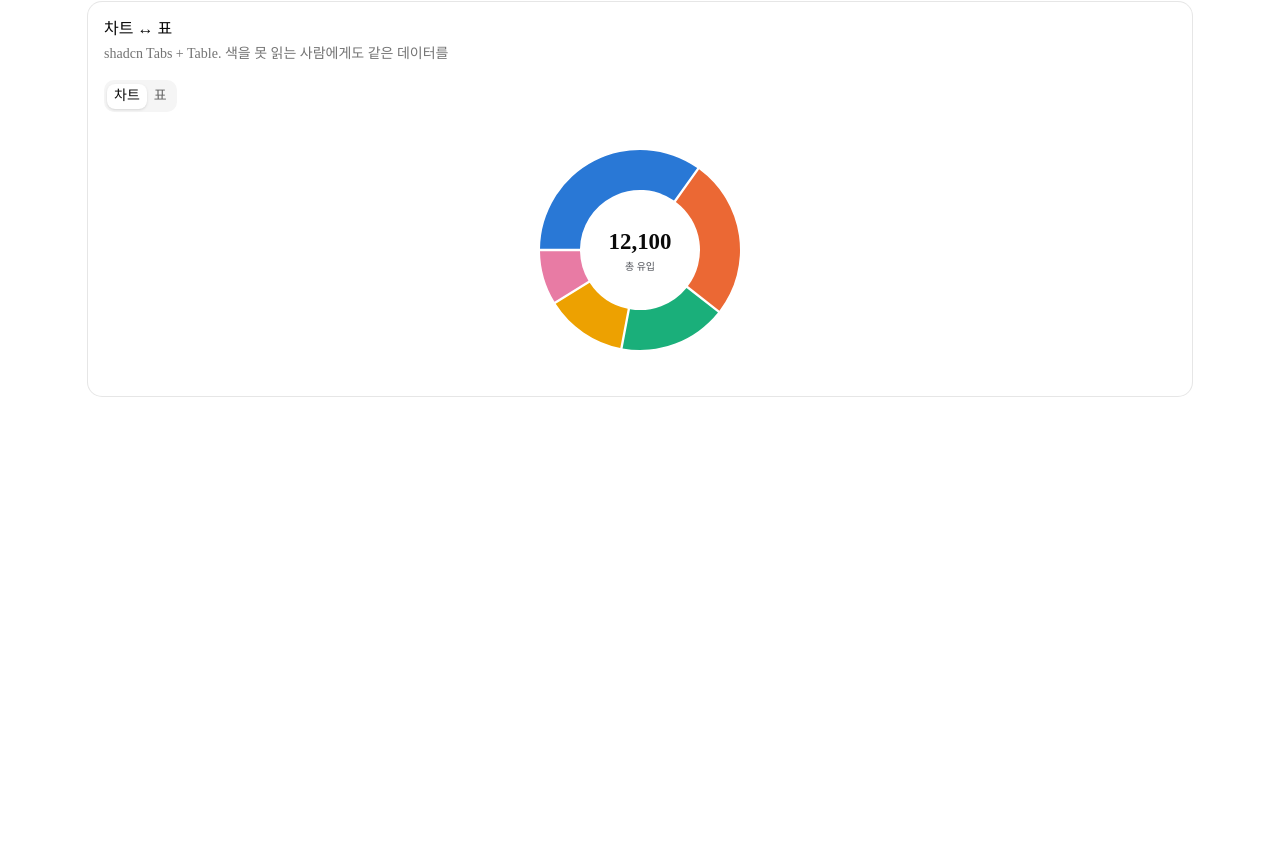
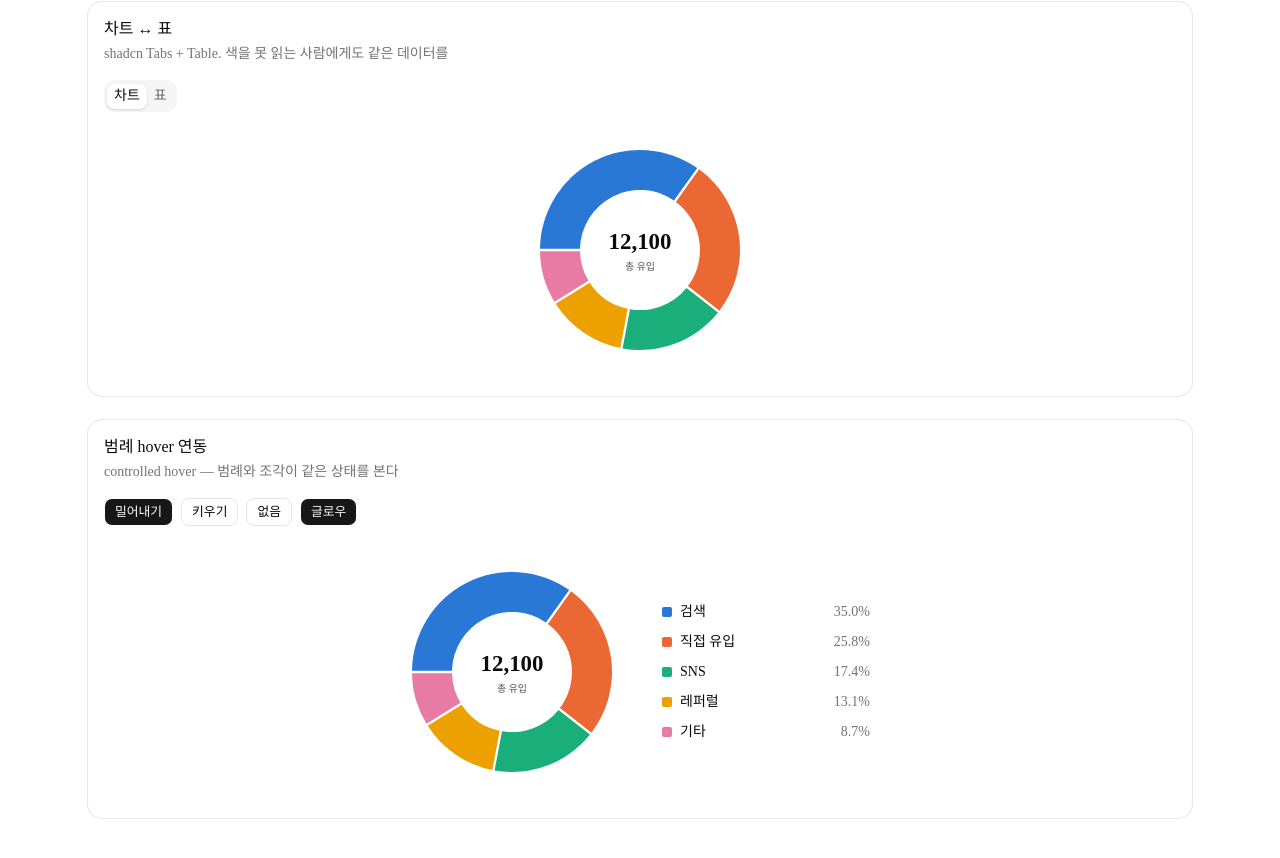
Before and after one commit to younhwan0103/anime-dashboard, a Next.js app: page /lab in a window 1280 px wide. Shown: the part 1585-2443 px from the top of the page. Before the commit the page ends 2045 px from the top, so only its background shows below. Built offline with nearby package versions, Linux system fonts and the light colour scheme.

Commit message:
feat: 범례 hover연동

```diff
--- /dev/null
+++ b/app/lab/legend-hover-demo.tsx
@@ -0,0 +1,119 @@
+"use client";
+
+import { useState } from "react";
+import { PieChart } from "@/components/charts/pie-chart";
+import {
+  PieSlice,
+  type PieSliceHoverEffect,
+} from "@/components/charts/pie-slice";
+import { PieCenter } from "@/components/charts/pie-center";
+import { ClientOnly } from "@/components/client-only";
+import { Button } from "@/components/ui/button";
+import { cn } from "@/lib/utils";
+import { CHANNELS, channelSharesRounded } from "@/lib/channels";
+
+const EFFECTS = [
+  { key: "translate", label: "밀어내기" },
+  { key: "grow", label: "키우기" },
+  { key: "none", label: "없음" },
+] as const;
+
+const pf = new Intl.NumberFormat("ko-KR", {
+  minimumFractionDigits: 1,
+  maximumFractionDigits: 1,
+});
+
+export function LegendHoverDemo() {
+  // 상태를 여기로 끌어올려야 범례와 조각이 같은 것을 본다.
+  // PieChart 안에 두면 범례가 접근할 방법이 없다.
+  const [hoveredIndex, setHoveredIndex] = useState<number | null>(null);
+
+  const [effect, setEffect] = useState<PieSliceHoverEffect>("translate");
+  const [showGlow, setShowGlow] = useState(true);
+
+  const shares = channelSharesRounded();
+
+  return (
+    <div className="space-y-4">
+      <div className="flex flex-wrap gap-2">
+        {EFFECTS.map((e) => (
+          <Button
+            key={e.key}
+            size="sm"
+            variant={e.key === effect ? "default" : "outline"}
+            onClick={() => setEffect(e.key)}
+          >
+            {e.label}
+          </Button>
+        ))}
+        <Button
+          size="sm"
+          variant={showGlow ? "default" : "ghost"}
+          onClick={() => setShowGlow((g) => !g)}
+        >
+          글로우
+        </Button>
+      </div>
+
+      <ClientOnly fallback={<div className="h-65" />}>
+        <div className="flex flex-col items-center gap-6 sm:flex-row sm:justify-center sm:gap-8">
+          <div className="flex h-65 shrink-0 items-center justify-center">
+            <PieChart
+              data={CHANNELS}
+              size={220}
+              innerRadius={60}
+              padAngle={0.02}
+              hoverOffset={10}
+              // 이 두 줄이 controlled로 만든다. 주지 않으면 내부 상태로 동작.
+              hoveredIndex={hoveredIndex}
+              onHoverChange={setHoveredIndex}
+            >
+              {CHANNELS.map((_, i) => (
+                <PieSlice
+                  key={i}
+                  index={i}
+                  hoverEffect={effect}
+                  showGlow={showGlow}
+                />
+              ))}
+              <PieCenter defaultLabel="총 유입" />
+            </PieChart>
+          </div>
+
+          {/* 범례 — hover만이 아니라 focus에도 반응해야 키보드로 쓸 수 있다 */}
+          <ul className="w-full max-w-56 space-y-0.5 text-sm">
+            {CHANNELS.map((c, i) => (
+              <li key={c.label}>
+                <button
+                  type="button"
+                  onMouseEnter={() => setHoveredIndex(i)}
+                  onMouseLeave={() => setHoveredIndex(null)}
+                  onFocus={() => setHoveredIndex(i)}
+                  onBlur={() => setHoveredIndex(null)}
+                  className={cn(
+                    "flex w-full items-center gap-2 rounded-md px-2 py-1 text-left transition-opacity transition-colors",
+                    "focus-visible:outline-2 focus-visible:outline-offset-2 focus-visible:outline-ring",
+                    hoveredIndex === i
+                      ? "bg-secondary"
+                      : "hover:bg-secondary/50",
+                    hoveredIndex !== null && hoveredIndex !== i && "opacity-50"
+                  )}
+                >
+                  <span
+                    aria-hidden
+                    className="size-2.5 shrink-0 rounded-xs"
+                    style={{ background: c.color }}
+                  />
+                  <span>{c.label}</span>
+                  <span className="ml-auto tabular-nums text-muted-foreground">
+                    {pf.format(shares[i])}%
+                  </span>
+                </button>
+              </li>
+            ))}
+          </ul>
+        </div>
+      </ClientOnly>
+    </div>
+  );
+}
--- a/app/lab/page.tsx
+++ b/app/lab/page.tsx
@@ -12,6 +12,7 @@ import { ScrollDemo } from "./scroll-demo";
 import { NumberDemo } from "./number-demo";
 import { TimelineDemo } from "./timeline-demo";
 import { TableToggleDemo } from "./table-toggle-demo";
+import { LegendHoverDemo } from "./legend-hover-demo";
 
 export const metadata: Metadata = {
   title: "실험실 | 애니메이션 대시보드",
@@ -65,6 +66,13 @@ export default function LabPage() {
           >
             <TableToggleDemo />
           </LabSection>
+
+          <LabSection
+            title="범례 hover 연동"
+            description="controlled hover — 범례와 조각이 같은 상태를 본다"
+          >
+            <LegendHoverDemo />
+          </LabSection>
         </div>
       </div>
     </main>
```
